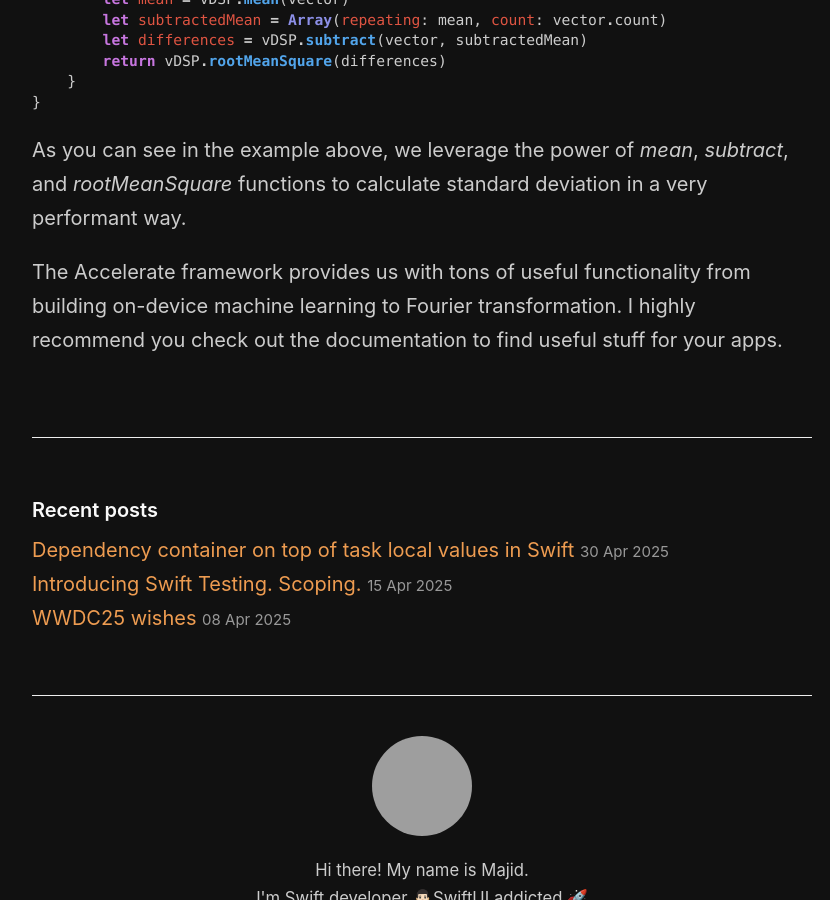
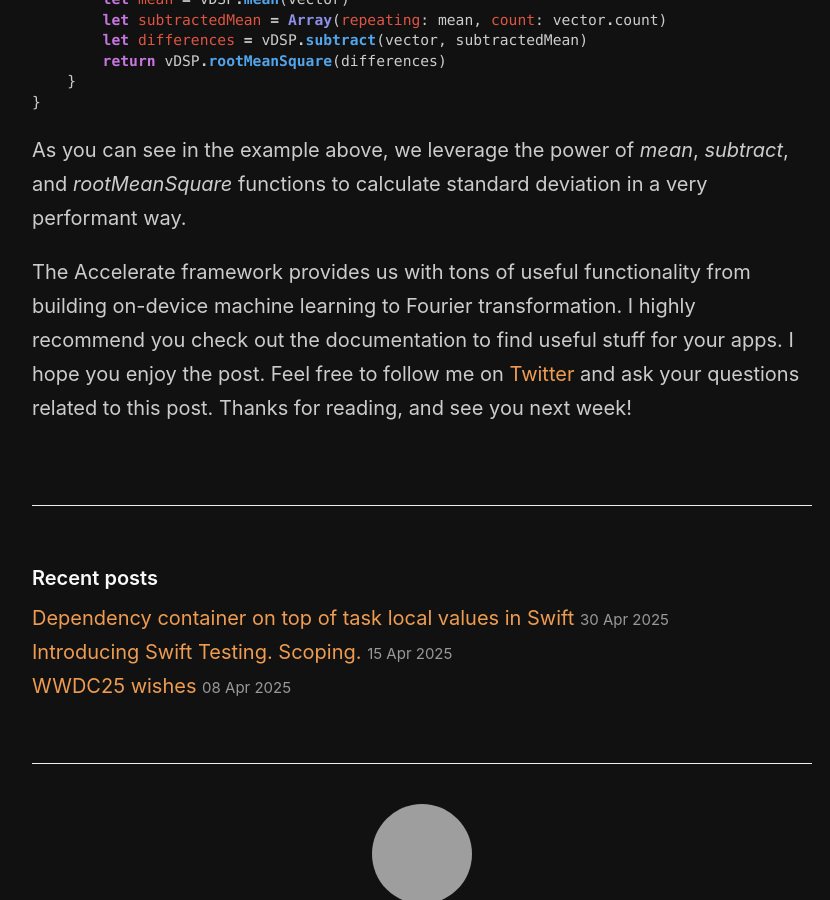
Before and after one commit to mecid/mecid.github.io, a Jekyll site: the page built from _posts/2025-05-13-optimized-mathematical-computations-in-swift.md, in a window 1280 px wide and 900 px high, scrolled down 2493 px, cut to the strip 0-900 px from the top of the window. Shown: the whole strip, without its empty margins (218-1048 px from the left). Built offline with Jekyll 4.4.1, drawn with Linux system fonts in a browser that asks for light colours; grey boxes are pictures that could not be loaded.

Commit message:
conclusion added to the vDSP post

```diff
--- a/_posts/2025-05-13-optimized-mathematical-computations-in-swift.md
+++ b/_posts/2025-05-13-optimized-mathematical-computations-in-swift.md
@@ -73,4 +73,4 @@ extension vDSP {
 
 As you can see in the example above, we leverage the power of *mean*, *subtract*, and *rootMeanSquare* functions to calculate standard deviation in a very performant way.
 
-The Accelerate framework provides us with tons of useful functionality from building on-device machine learning to Fourier transformation. I highly recommend you check out the documentation to find useful stuff for your apps.
+The Accelerate framework provides us with tons of useful functionality from building on-device machine learning to Fourier transformation. I highly recommend you check out the documentation to find useful stuff for your apps. I hope you enjoy the post. Feel free to follow me on [Twitter](https://twitter.com/mecid) and ask your questions related to this post. Thanks for reading, and see you next week!
```
